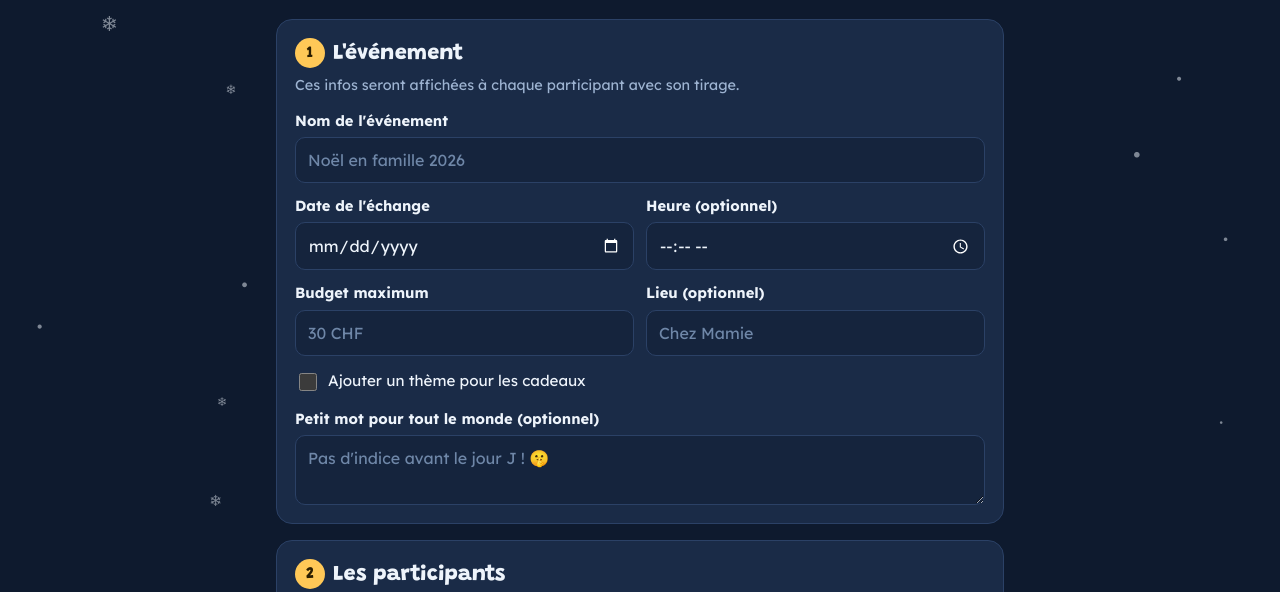
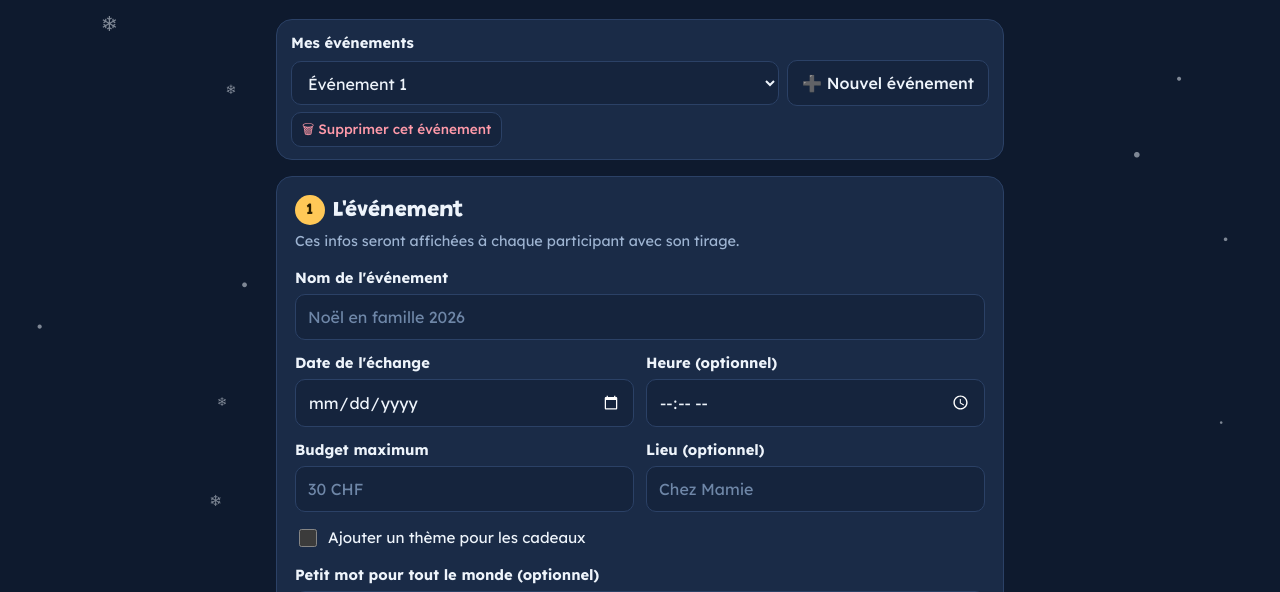
Before and after one commit to TonytonyFLE/websites, a plain HTML site: page pere-noel-secret/index.html in a window 1280 px wide. Shown: the part 144-736 px from the top of the page. Drawn offline with Linux system fonts and the light colour scheme.

Commit message:
Père Noël secret : gestion de plusieurs événements
Reprend automatiquement le tirage existant comme premier événement ;
l'ancienne sauvegarde reste en place comme copie de secours.
Format des liens inchangé : les liens déjà envoyés restent valables.

Co-Authored-By: Claude Opus 5.5 <noreply@anthropic.com>
Claude-Session: https://claude.ai/code/session_01MeQ8quw6ZkVPb51JYcmhCE

```diff
--- a/pere-noel-secret/index.html
+++ b/pere-noel-secret/index.html
@@ -103,6 +103,7 @@ details summary{cursor:pointer;color:var(--frost);font-size:.9rem}
 .lang button{background:none;border:0;border-radius:999px;padding:6px 12px;font-weight:700;font-size:.85rem;color:var(--frost)}
 .lang button[aria-pressed="true"]{background:var(--lamp);color:#2a1d00}
 header{padding-top:28px}
+.evbar{padding:12px 14px;display:grid;gap:6px}
 </style>
 </head>
 <body>
@@ -119,6 +120,15 @@ header{padding-top:28px}
     <h1 data-i18n="title"></h1>
     <p class="sub" data-i18n="subtitle"></p>
   </header>
+
+  <div class="card evbar">
+    <label for="evSelect" class="lbl" data-i18n="events"></label>
+    <div class="row">
+      <select id="evSelect" style="flex:1;min-width:160px"></select>
+      <button class="btn" id="evNew" type="button" data-i18n="newEvent"></button>
+    </div>
+    <div><button class="btn small danger" id="resetBtn" type="button" data-i18n="reset"></button></div>
+  </div>
 
   <div id="fileWarn" class="msg warn" data-i18n="fileWarn" hidden></div>
 
@@ -183,9 +193,8 @@ header{padding-top:28px}
     <h2><span class="n">5</span><span data-i18n="s5"></span></h2>
     <p class="hint" data-i18n="s5hint"></p>
     <div class="links" id="links"></div>
-    <div class="row" style="margin-top:16px;justify-content:space-between">
+    <div class="row" style="margin-top:16px">
       <button class="btn small" id="redrawBtn" type="button" data-i18n="redraw"></button>
-      <button class="btn small danger" id="resetBtn" type="button" data-i18n="reset"></button>
     </div>
     <details style="margin-top:14px">
       <summary data-i18n="lostQ"></summary>
@@ -279,9 +288,10 @@ fr:{
   copied:n=>`Lien de ${n} copié`,
   shareText:(n,t,u)=>`🎅 ${n}, voici ton lien pour le père Noël secret${t?' « '+t+' »':''} ! Ouvre-le quand tu es seul·e : ${u}`,
   mailSubject:'Ton père Noël secret 🎅',
-  redraw:'🔄 Refaire le tirage', reset:'Tout effacer',
+  redraw:'🔄 Refaire le tirage', reset:'🗑 Supprimer cet événement',
+  events:'Mes événements', newEvent:'➕ Nouvel événement', untitled:n=>`Événement ${n}`,
   confirmRedraw:'Refaire le tirage ? Les liens déjà envoyés ne seront plus valables.',
-  confirmReset:'Tout effacer (participants, exclusions, tirage) ?',
+  confirmReset:n=>`Supprimer « ${n} » (participants, exclusions, tirage) ? Les liens déjà envoyés continueront de marcher, mais tu ne pourras plus les renvoyer d'ici.`,
   lostQ:'Quelqu\'un a perdu son lien ?',
   lostA:'Pas de souci : reviens sur cette page depuis le même appareil et renvoie-lui son lien, il est mémorisé ici. Si tu changes les participants ou les exclusions, il faut refaire le tirage et renvoyer tous les liens.',
   foot:'Tout est enregistré dans ton navigateur uniquement. Aucune donnée n\'est envoyée sur un serveur.',
@@ -320,9 +330,10 @@ de:{
   copied:n=>`Link für ${n} kopiert`,
   shareText:(n,t,u)=>`🎅 ${n}, hier ist dein Wichtel-Link${t?' für «'+t+'»':''}! Öffne ihn, wenn du allein bist: ${u}`,
   mailSubject:'Dein Wichtel-Link 🎅',
-  redraw:'🔄 Neu auslosen', reset:'Alles löschen',
+  redraw:'🔄 Neu auslosen', reset:'🗑 Diesen Anlass löschen',
+  events:'Meine Anlässe', newEvent:'➕ Neuer Anlass', untitled:n=>`Anlass ${n}`,
   confirmRedraw:'Neu auslosen? Bereits verschickte Links sind dann nicht mehr gültig.',
-  confirmReset:'Alles löschen (Teilnehmende, Ausschlüsse, Auslosung)?',
+  confirmReset:n=>`«${n}» löschen (Teilnehmende, Ausschlüsse, Auslosung)? Bereits verschickte Links funktionieren weiter, aber du kannst sie hier nicht mehr erneut verschicken.`,
   lostQ:'Hat jemand seinen Link verloren?',
   lostA:'Kein Problem: Öffne diese Seite auf demselben Gerät und schicke den Link nochmals, er ist hier gespeichert. Wenn du Teilnehmende oder Ausschlüsse änderst, musst du neu auslosen und alle Links nochmals verschicken.',
   foot:'Alles wird nur in deinem Browser gespeichert. Es werden keine Daten an einen Server geschickt.',
@@ -389,10 +400,37 @@ function decode(str){
 }
 
 /* ---------- état ---------- */
-let state = { ev:{title:'',date:'',time:'',budget:'',place:'',themeOn:false,theme:'',msg:''}, people:[], excl:[], loop:false, links:null, sent:{} };
+const KEY2 = 'pereNoelSecret.v2';
+const blank = () => ({ ev:{title:'',date:'',time:'',budget:'',place:'',themeOn:false,theme:'',msg:''}, people:[], excl:[], loop:false, links:null, sent:{} });
+let store = null;   // { current:id, order:[id…], events:{id:state} }
+let state = blank();
+const newId = () => 'e'+Date.now().toString(36)+Math.random().toString(36).slice(2,6);
 let drawMsgKey = null; // message de statut du tirage (traduit à la volée)
-function load(){ try{ const s=JSON.parse(localStorage.getItem(KEY)); if(s) state=Object.assign(state,s); }catch(e){} }
-function save(){ try{ localStorage.setItem(KEY,JSON.stringify(state)); }catch(e){} }
+function load(){
+  try{ store=JSON.parse(localStorage.getItem(KEY2)); }catch(e){ store=null; }
+  if(!store||!store.events||!store.order||!store.order.length){
+    // première visite après la mise à jour : on reprend l'ancien tirage (v1) comme premier événement.
+    // L'ancienne sauvegarde n'est pas effacée, elle reste comme copie de secours.
+    const id=newId(); let old=null;
+    try{ old=JSON.parse(localStorage.getItem(KEY)); }catch(e){}
+    store={current:id, order:[id], events:{[id]:Object.assign(blank(),old||{})}};
+    try{ localStorage.setItem(KEY2,JSON.stringify(store)); }catch(e){}
+  }
+  if(!store.events[store.current]) store.current=store.order[0];
+  state=Object.assign(blank(),store.events[store.current]);
+}
+function save(){ store.events[store.current]=state; try{ localStorage.setItem(KEY2,JSON.stringify(store)); }catch(e){} }
+function evName(id,i){ const e=store.events[id]; return (e.ev&&e.ev.title.trim())||T('untitled')(i+1); }
+function renderEvSelect(){
+  $('evSelect').innerHTML=store.order.map((id,i)=>`<option value="${id}">${esc(evName(id,i))}${store.events[id].links?' ✓':''}</option>`).join('');
+  $('evSelect').value=store.current;
+}
+function switchEvent(id){
+  save(); store.current=id; state=Object.assign(blank(),store.events[id]); save();
+  drawMsgKey=null; $('peopleMsg').innerHTML='';
+  fillForm(); renderEvSelect(); renderPeople(); renderDrawMsg(); renderLinks();
+  scrollTo({top:0,behavior:'smooth'});
+}
 
 /* ---------- tirage ---------- */
 function shuffle(a){ a=a.slice(); for(let i=a.length-1;i>0;i--){ const j=Math.floor(Math.random()*(i+1)); [a[i],a[j]]=[a[j],a[i]]; } return a; }
@@ -472,6 +510,7 @@ function renderExcl(){
   });
 }
 function renderLinks(){
+  if(store) renderEvSelect();
   const sec=$('secLinks');
   if(!state.links){ sec.hidden=true; $('drawBtn').hidden=false; return; }
   sec.hidden=false; $('drawBtn').hidden=true;
@@ -508,16 +547,21 @@ function invalidate(){
   if(state.links){ state.links=null; state.sent={}; setDrawMsg('warn','changed'); renderLinks(); }
 }
 
+const FIELDS={evTitle:'title',evDate:'date',evTime:'time',evBudget:'budget',evPlace:'place',evTheme:'theme',evMsg:'msg'};
+function fillForm(){
+  for(const [id,k] of Object.entries(FIELDS)) $(id).value=state.ev[k]||'';
+  $('evThemeOn').checked=!!state.ev.themeOn; $('themeField').hidden=!state.ev.themeOn;
+  $('optLoop').checked=!!state.loop;
+}
 function bindEvent(){
-  const map={evTitle:'title',evDate:'date',evTime:'time',evBudget:'budget',evPlace:'place',evTheme:'theme',evMsg:'msg'};
-  for(const [id,k] of Object.entries(map)){
-    $(id).value=state.ev[k]||'';
-    $(id).addEventListener('input',()=>{ state.ev[k]=$(id).value; if(state.links) needResend(); save(); });
+  for(const [id,k] of Object.entries(FIELDS)){
+    $(id).addEventListener('input',()=>{ state.ev[k]=$(id).value; if(state.links) needResend(); save(); if(k==='title') renderEvSelect(); });
   }
-  $('evThemeOn').checked=!!state.ev.themeOn; $('themeField').hidden=!state.ev.themeOn;
   $('evThemeOn').onchange=()=>{ state.ev.themeOn=$('evThemeOn').checked; $('themeField').hidden=!state.ev.themeOn; if(state.links) needResend(); save(); };
-  $('optLoop').checked=!!state.loop;
   $('optLoop').onchange=()=>{ state.loop=$('optLoop').checked; invalidate(); save(); };
+  $('evSelect').onchange=()=>switchEvent($('evSelect').value);
+  $('evNew').onclick=()=>{ const id=newId(); store.events[id]=blank(); store.order.push(id); switchEvent(id); $('evTitle').focus(); };
+  fillForm();
 }
 // infos (ou langue) modifiées après tirage : on régénère les liens avec les mêmes paires
 function needResend(){
@@ -537,9 +581,9 @@ function initOrga(){
   lang = getSavedLang() || ((navigator.language||'').startsWith('de')?'de':'fr');
   $('orga').hidden=false; applyStatic(); document.title=T('pageTitle');
   if(location.protocol==='file:') $('fileWarn').hidden=false;
-  bindEvent(); renderPeople(); renderLinks();
+  bindEvent(); renderEvSelect(); renderPeople(); renderLinks();
   onLang = ()=>{
-    document.title=T('pageTitle'); renderPeople(); renderDrawMsg();
+    document.title=T('pageTitle'); renderEvSelect(); renderPeople(); renderDrawMsg();
     // les liens embarquent la langue par défaut des participants : on les met à jour sans changer le tirage
     if(state.links){ const pairs={}; for(const p of state.people) pairs[p]=decode(state.links[p]).r; makeLinks(pairs); save(); }
     renderLinks();
@@ -573,7 +617,15 @@ function initOrga(){
   };
   $('drawBtn').onclick=doDraw;
   $('redrawBtn').onclick=()=>{ if(confirm(T('confirmRedraw'))){ state.links=null; state.sent={}; doDraw(); } };
-  $('resetBtn').onclick=()=>{ if(confirm(T('confirmReset'))){ try{localStorage.removeItem(KEY);}catch(e){} location.reload(); } };
+  $('resetBtn').onclick=()=>{
+    const i=store.order.indexOf(store.current);
+    if(!confirm(T('confirmReset')(evName(store.current,i)))) return;
+    delete store.events[store.current]; store.order.splice(i,1);
+    if(!store.order.length){ const id=newId(); store.events[id]=blank(); store.order.push(id); }
+    store.current=store.order[Math.max(0,i-1)];
+    state=Object.assign(blank(),store.events[store.current]); save();
+    drawMsgKey=null; fillForm(); renderEvSelect(); renderPeople(); renderDrawMsg(); renderLinks();
+  };
 }
 function doDraw(){
   const people=state.people;
```
